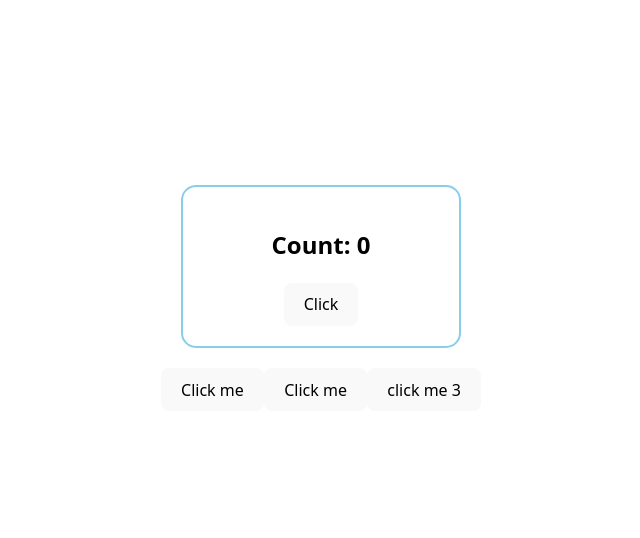
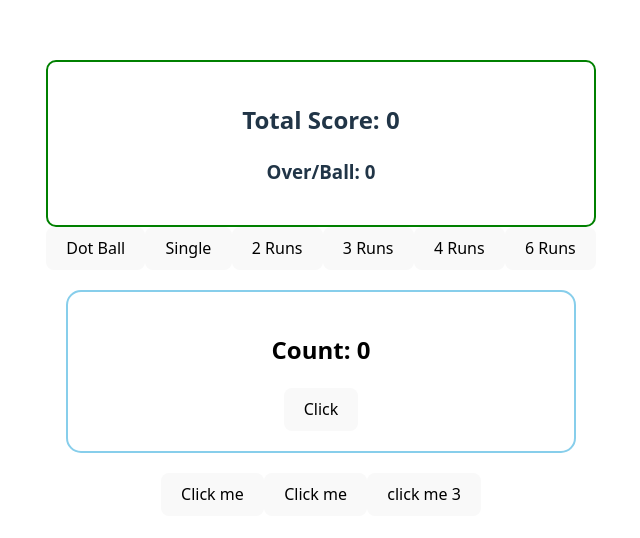
Before and after one commit to hurayrakhan/react-practice, a React (Vite) app: page / in a window 1280 px wide. Shown: the part 112-650 px from the top of the page, without its empty margins (319-959 px from the left). Built offline with nearby package versions, Linux system fonts and the light colour scheme.

Commit message:
learned to make a scorebooard with react js

```diff
--- a/src/App.jsx
+++ b/src/App.jsx
@@ -3,6 +3,7 @@ import './App.css'
 import ToDo from './ToDo';
 import Bro from './brothers';
 import Counter from './counter';
+import RunsCount from './runScore'
 import Stars from './stars'
 
 function App() {
@@ -24,6 +25,9 @@ function App() {
   }
   return (
     <>
+    <RunsCount></RunsCount>
+
+
     <Counter></Counter>
 
     <button onClick={handleClick}>Click me</button>
--- /dev/null
+++ b/src/runScore.jsx
@@ -0,0 +1,63 @@
+import { useState } from "react"
+
+export default function RunsCount () {
+    const [runs, setRuns] = useState(0);
+    const [over,setOver] = useState(0);
+
+    const dotballHandler = ()=> {
+        const newRuns = runs + 0;
+        setRuns(newRuns);
+    }
+    const singleHandler = ()=> {
+        const newRuns = runs + 1;
+        setRuns(newRuns);
+    }
+
+    const twoHandler = ()=> {
+        const newRuns = runs + 2;
+        setRuns(newRuns);
+    }
+    const threeHandler = ()=> {
+        const newRuns = runs + 3;
+        setRuns(newRuns);
+    }
+    const fourHandler = ()=> {
+        const newRuns = runs + 4;
+        setRuns(newRuns);
+    }
+    const sixHandler = ()=> {
+        const newRuns = runs + 6;
+        setRuns(newRuns);
+    }
+
+
+    const overHandler = ()=> {
+        const balls = over + 1;
+        setOver(balls);
+    }
+
+    return(
+        <div>
+            <div style={{padding:'20px', border:'2px solid green', borderRadius: '10px'}}>
+                <h2>Total Score: {runs} </h2>
+                <h3>Over/Ball: {over}</h3>
+
+            </div>
+            <button onClick={()=>{
+                dotballHandler()
+                overHandler()
+            }}>Dot Ball</button>
+
+            <button onClick={singleHandler}>Single</button>
+
+            <button onClick={twoHandler}>2 Runs</button>
+
+            <button onClick={threeHandler}>3 Runs</button>
+
+            <button onClick={fourHandler}>4 Runs</button>
+
+            <button onClick={sixHandler}>6 Runs</button>
+
+        </div>
+    )
+}
```
